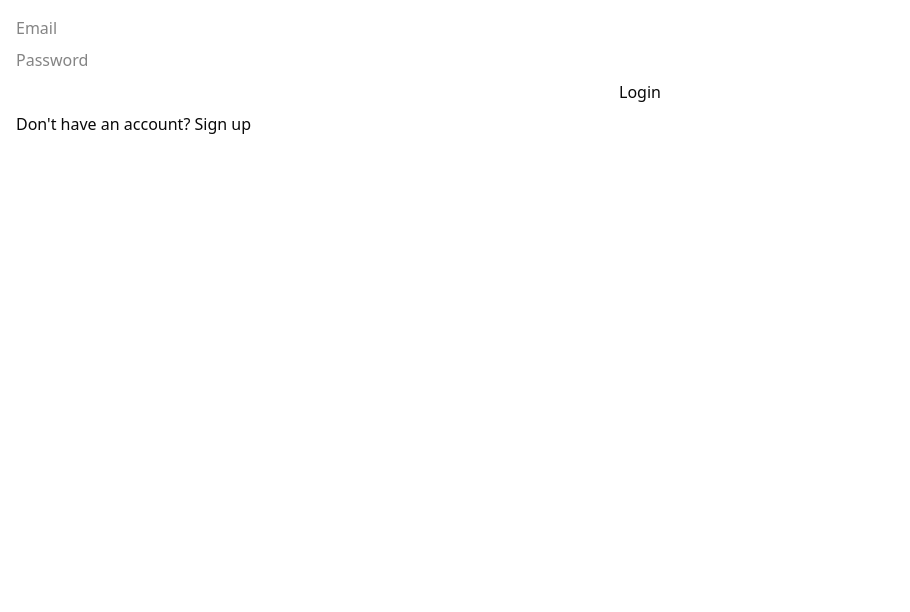
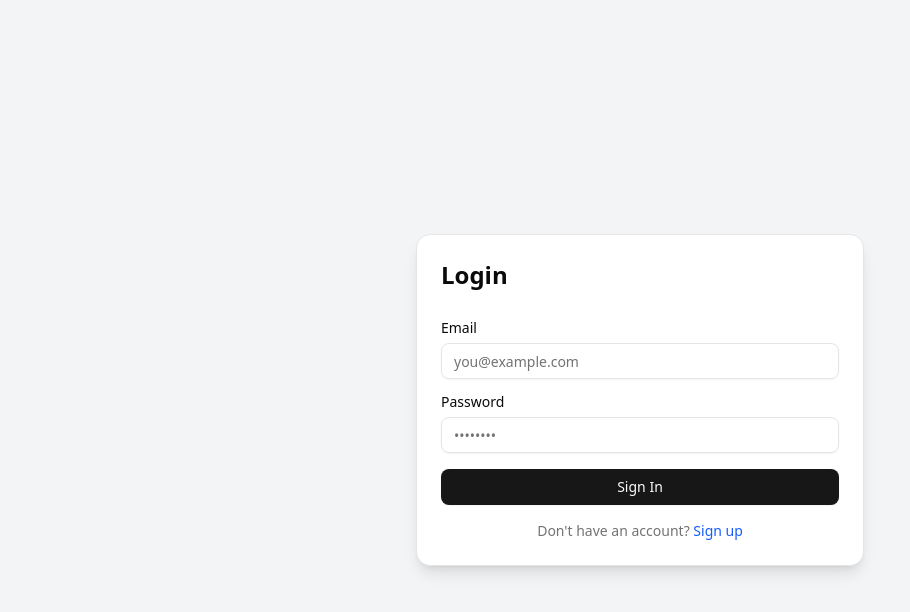
Before and after one commit to sadaru-hansaka/QuickNote, a Next.js app in the folder frontend/: page /login in a window 1280 px wide. Shown: the top 612 px of the page, without its empty margins (0-910 px from the left). Built offline with nearby package versions, Linux system fonts and the light colour scheme.

Commit message:
Improves Ui for Sign in and Register

```diff
--- a/frontend/src/app/login/page.js
+++ b/frontend/src/app/login/page.js
@@ -3,6 +3,11 @@ import {useState} from 'react';
 import axios from 'axios';
 import { useRouter } from 'next/navigation';
 import Link from 'next/link';
+
+import { Input } from '@/components/ui/input';
+import { Button } from '@/components/ui/button';
+import { Card, CardContent, CardHeader, CardTitle } from '@/components/ui/card';
+import { Label } from '@/components/ui/label';
 
 export default function Login(){
     const [formData, setFormData] = useState({ email: '', password: '' });
@@ -29,11 +34,46 @@ export default function Login(){
     };
 
     return(
-        <form onSubmit={handleSubmit} className='p-4 flex flex-col gap-2'>
-            <input name="email" placeholder="Email" onChange={handleChange}/>
-            <input name="password" placeholder="Password" type="password"  onChange={handleChange}/>
-            <button type="submit">Login</button>
-            <p>Don't have an account? <Link href='/register'>Sign up</Link></p>
-        </form>
+        <div className="min-h-screen flex items-center justify-center bg-gray-100 px-4">
+            <Card className="w-full max-w-md shadow-lg">
+                <CardHeader>
+                    <CardTitle className="text-2xl">Login</CardTitle>
+                </CardHeader>
+                <CardContent>
+                    <form onSubmit={handleSubmit} className="flex flex-col gap-4">
+                        <div className="grid w-full items-center gap-2">
+                        <Label htmlFor="email">Email</Label>
+                        <Input
+                            id="email"
+                            name="email"
+                            placeholder="you@example.com"
+                            onChange={handleChange}
+                            required
+                        />
+                        </div>
+                        <div className="grid w-full items-center gap-2">
+                        <Label htmlFor="password">Password</Label>
+                        <Input
+                            id="password"
+                            name="password"
+                            type="password"
+                            placeholder="••••••••"
+                            onChange={handleChange}
+                            required
+                        />
+                        </div>
+                        <Button type="submit" className="w-full">
+                        Sign In
+                        </Button>
+                    </form>
+                    <p className="text-sm text-center text-muted-foreground mt-4">
+                        Don&apos;t have an account?{' '}
+                        <Link href="/register" className="text-blue-600 hover:underline">
+                        Sign up
+                        </Link>
+                    </p>
+                </CardContent>
+            </Card>
+        </div>
     );
 }
--- a/frontend/src/app/register/page.js
+++ b/frontend/src/app/register/page.js
@@ -2,6 +2,11 @@
 import { useState } from 'react';
 import axios from 'axios';
 import { useRouter } from 'next/navigation';
+
+import { Input } from '@/components/ui/input';
+import { Button } from '@/components/ui/button';
+import { Card, CardContent, CardHeader, CardTitle } from '@/components/ui/card';
+import { Label } from '@/components/ui/label';
 
 export default function Register() {
   const [formData, setFormData] = useState({ name: '', email: '', password: '' });
@@ -25,12 +30,38 @@ export default function Register() {
   };
 
   return (
-    <form onSubmit={handleSubmit} className='p-4 flex flex-col gap-2'>
-      <h2>Register</h2>
-      <input name="name" placeholder="Name" onChange={handleChange} />
-      <input name="email" placeholder="Email" onChange={handleChange} />
-      <input name="password" placeholder="Password" type="password" onChange={handleChange} />
-      <button type="submit">Register</button>
-    </form>
+    <div className="min-h-screen flex items-center justify-center bg-gray-100 px-4">
+      <Card className="w-full max-w-md shadow-lg">
+        <CardHeader>
+          <CardTitle className="text-2xl">Register</CardTitle>
+        </CardHeader>
+        <CardContent>
+          <form onSubmit={handleSubmit} className="flex flex-col gap-4">
+            <div className="grid gap-2">
+              <Label htmlFor="name">Name</Label>
+              <Input id="name" name="name" placeholder="John Doe" onChange={handleChange} required />
+            </div>
+            <div className="grid gap-2">
+              <Label htmlFor="email">Email</Label>
+              <Input id="email" name="email" placeholder="you@example.com" onChange={handleChange} required />
+            </div>
+            <div className="grid gap-2">
+              <Label htmlFor="password">Password</Label>
+              <Input
+                id="password"
+                name="password"
+                type="password"
+                placeholder="••••••••"
+                onChange={handleChange}
+                required
+              />
+            </div>
+            <Button type="submit" className="w-full">
+              Register
+            </Button>
+          </form>
+        </CardContent>
+      </Card>
+    </div>
   );
 }
--- /dev/null
+++ b/frontend/src/components/ui/card.jsx
@@ -0,0 +1,101 @@
+import * as React from "react"
+
+import { cn } from "@/lib/utils"
+
+function Card({
+  className,
+  ...props
+}) {
+  return (
+    <div
+      data-slot="card"
+      className={cn(
+        "bg-card text-card-foreground flex flex-col gap-6 rounded-xl border py-6 shadow-sm",
+        className
+      )}
+      {...props} />
+  );
+}
+
+function CardHeader({
+  className,
+  ...props
+}) {
+  return (
+    <div
+      data-slot="card-header"
+      className={cn(
+        "@container/card-header grid auto-rows-min grid-rows-[auto_auto] items-start gap-1.5 px-6 has-data-[slot=card-action]:grid-cols-[1fr_auto] [.border-b]:pb-6",
+        className
+      )}
+      {...props} />
+  );
+}
+
+function CardTitle({
+  className,
+  ...props
+}) {
+  return (
+    <div
+      data-slot="card-title"
+      className={cn("leading-none font-semibold", className)}
+      {...props} />
+  );
+}
+
+function CardDescription({
+  className,
+  ...props
+}) {
+  return (
+    <div
+      data-slot="card-description"
+      className={cn("text-muted-foreground text-sm", className)}
+      {...props} />
+  );
+}
+
+function CardAction({
+  className,
+  ...props
+}) {
+  return (
+    <div
+      data-slot="card-action"
+      className={cn(
+        "col-start-2 row-span-2 row-start-1 self-start justify-self-end",
+        className
+      )}
+      {...props} />
+  );
+}
+
+function CardContent({
+  className,
+  ...props
+}) {
+  return (<div data-slot="card-content" className={cn("px-6", className)} {...props} />);
+}
+
+function CardFooter({
+  className,
+  ...props
+}) {
+  return (
+    <div
+      data-slot="card-footer"
+      className={cn("flex items-center px-6 [.border-t]:pt-6", className)}
+      {...props} />
+  );
+}
+
+export {
+  Card,
+  CardHeader,
+  CardFooter,
+  CardTitle,
+  CardAction,
+  CardDescription,
+  CardContent,
+}
```
